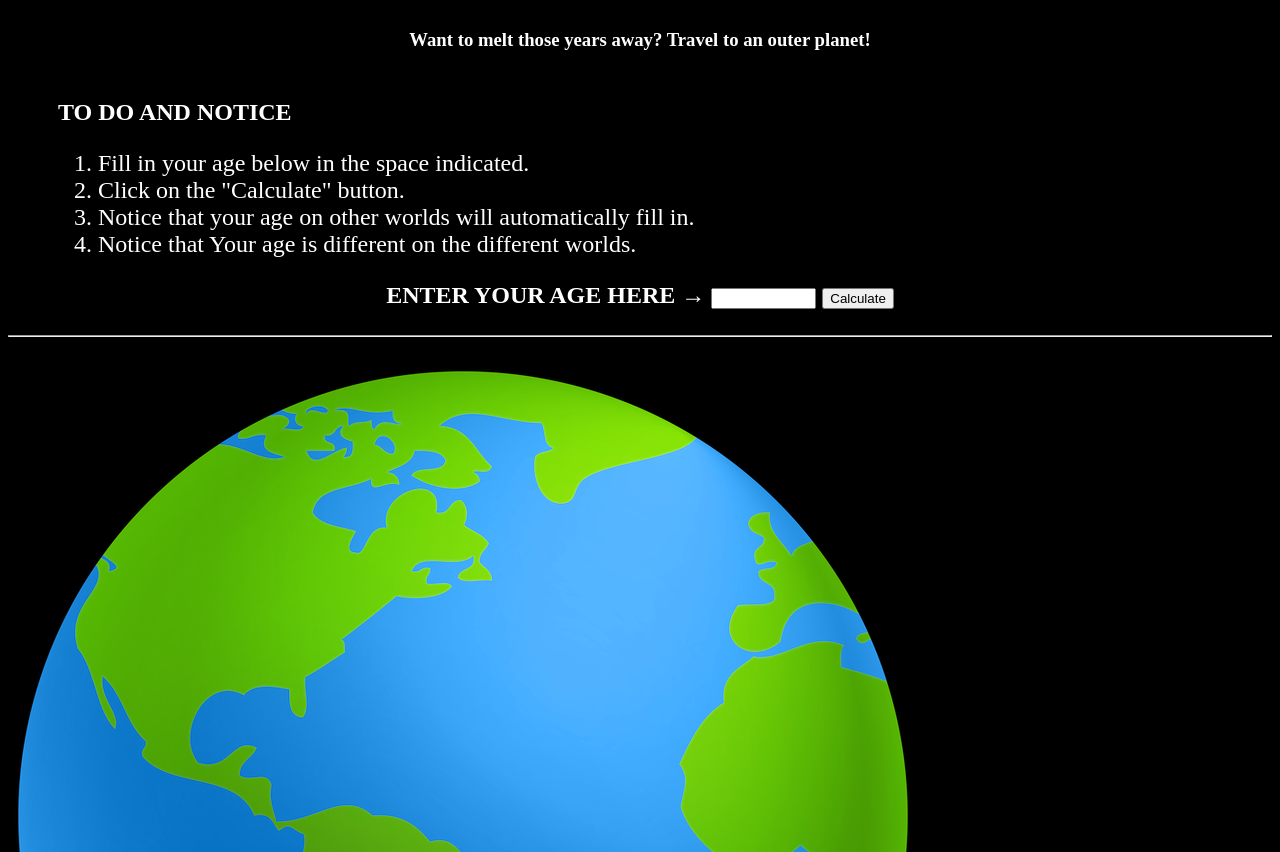
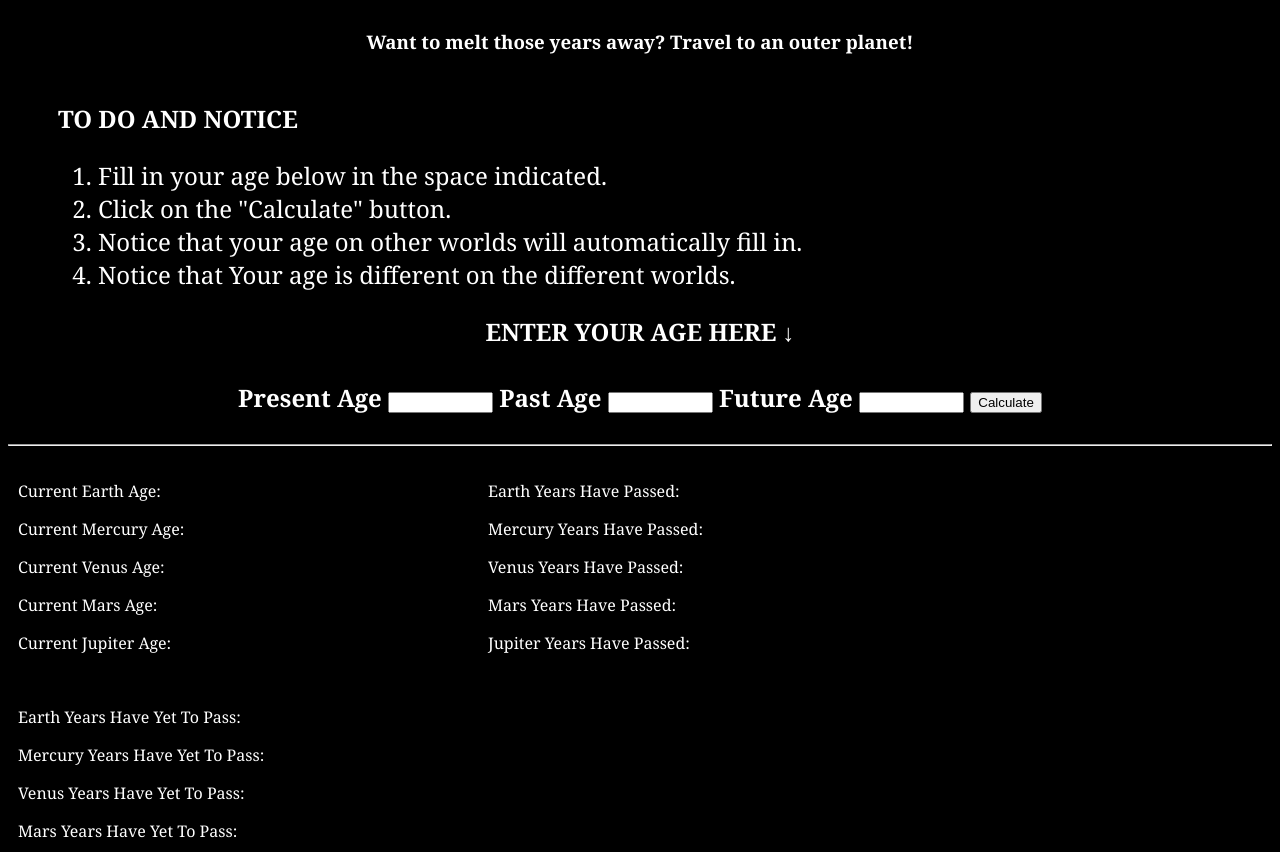
Before and after one commit to bbakshev/super-galactic-age, a website built with webpack: page src/index.html in a window 1280 px wide. Shown: the part 100-952 px from the top of the page. Built offline with nearby package versions, Linux system fonts and the light colour scheme.

Commit message:
added css to each columns in the html

```diff
--- a/src/css/styles.css
+++ b/src/css/styles.css
@@ -1,10 +1,10 @@
 body {
   background-color: black;
   color:white;
+  font-family:Cambria, Cochin, serif;
 }
 
 h1 {
-  font-family:Cambria, Cochin, serif;
   font-size: 3em;
   margin: 0;
   display: block;
@@ -53,8 +53,12 @@ h2 {
 }
 
 .column {
-  width: 300px;
+  width: 450px;
   float: left;
-  margin: 5px;
-  display: block;
+  margin: 10px;
+  align-items: center;
 }
+
+.center-column {
+  align-items: center;
+}
--- a/src/index.html
+++ b/src/index.html
@@ -15,14 +15,45 @@
     </ol>
     <form class="form-input">
       <div class="age-input">
-        <label for="age"> ENTER YOUR AGE HERE → </label>
-        <input type="text" name="month" size="10">
+
+        <label for="present-age"> ENTER YOUR AGE HERE ↓  <br><br>Present Age</label>
+        <input type="text" name="present-age" size="10">
+        <label for="past-age"> Past Age</label>
+        <input type="text" name="past-age" size="10">
+        <label for="future-age"> Future Age</label>
+        <input type="text" name="future-age" size="10">
         <button type="submit">Calculate</button>
       </div><br>
+    </form>
     <hr>
+    <div class="center-column">
     <div class="column">
-      <p><img src="./assets/images/earth.png" alt="earth!"></p>
+      <div id="current-age">
+        <p>Current Earth Age: <span id="current-earth"></span></p>
+        <p>Current Mercury Age: <span id="current-mercury"></span></p>
+        <p>Current Venus Age: <span id="current-venus"></span></p>
+        <p>Current Mars Age: <span id="current-mars"></span></p>
+        <p>Current Jupiter Age: <span id="current-jupiter"></span></p>
+      </div>
     </div>
-  </form>
+    <div class="column">
+      <div id="past-age">
+        <p>Earth Years Have Passed: <span id="past-earth"></span></p>
+        <p>Mercury Years Have Passed: <span id="past-mercury"></span></p>
+        <p>Venus Years Have Passed: <span id="past-venus"></span></p>
+        <p>Mars Years Have Passed: <span id="parst-mars"></span></p>
+        <p>Jupiter Years Have Passed: <span id="past-jupiter"></span></p>
+      </div>
+    </div>
+    <div class="column">
+      <div id="future-age">
+        <p>Earth Years Have Yet To Pass: <span id="future-earth"></span></p>
+        <p>Mercury Years Have Yet To Pass: <span id="future-mercury"></span></p>
+        <p>Venus Years Have Yet To Pass: <span id="future-venus"></span></p>
+        <p>Mars Years Have Yet To Pass: <span id="future-mars"></span></p>
+        <p>Jupiter Years Have Yet To Pass: <span id="future-jupiter"></span></p>
+      </div>
+    </div>
+  </div>
   </body>
 </html>
```
